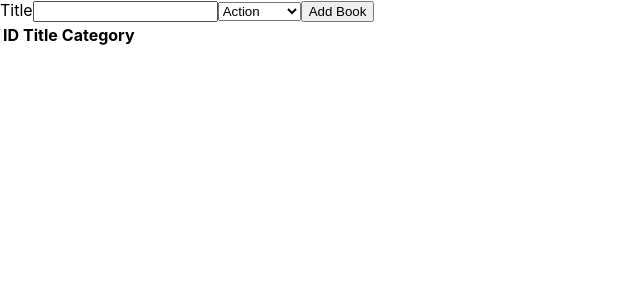
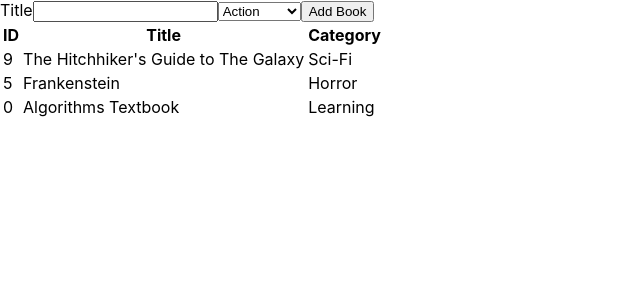
Before and after one commit to meronogbai/bookstore, a React (Create React App) app: page / in a window 1280 px wide. Shown: the top 300 px of the page, without its empty margins (0-640 px from the left). Built offline with nearby package versions, Linux system fonts and the light colour scheme.

Commit message:
Setup books list and connect to redux store

```diff
--- a/src/components/Book.js
+++ b/src/components/Book.js
@@ -1,9 +1,19 @@
-const Book = book => (
-  <tr key={book.id}>
+import PropTypes from 'prop-types';
+
+const Book = ({ book }) => (
+  <tr>
     <td>{book.id}</td>
     <td>{book.title}</td>
     <td>{book.category}</td>
   </tr>
 );
 
+Book.propTypes = {
+  book: PropTypes.shape({
+    id: PropTypes.number.isRequired,
+    title: PropTypes.string.isRequired,
+    category: PropTypes.string.isRequired,
+  }).isRequired,
+};
+
 export default Book;
--- a/src/containers/BooksList.js
+++ b/src/containers/BooksList.js
@@ -1,11 +1,26 @@
-const BooksList = () => (
+import PropTypes from 'prop-types';
+import { connect } from 'react-redux';
+import Book from '../components/Book';
+
+const BooksList = ({ books }) => (
   <table>
     <tr>
       <th>ID</th>
       <th>Title</th>
       <th>Category</th>
     </tr>
+    {books.map(book => (
+      <Book book={book} key={book.id} />
+    ))}
   </table>
 );
+const mapStateToProps = state => ({ books: state });
 
-export default BooksList;
+BooksList.propTypes = {
+  books: PropTypes.arrayOf(PropTypes.shape({
+    id: PropTypes.number.isRequired,
+    title: PropTypes.string.isRequired,
+    category: PropTypes.string.isRequired,
+  })).isRequired,
+};
+export default connect(mapStateToProps)(BooksList);
```
